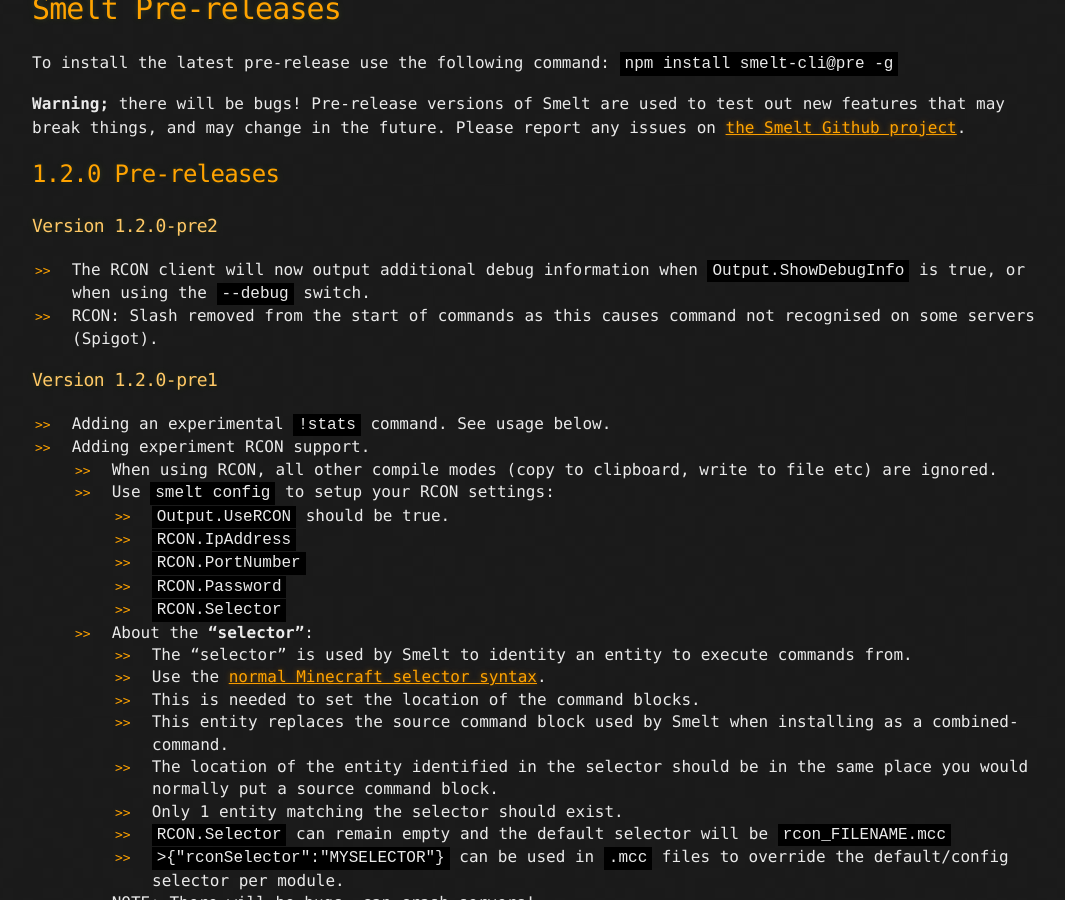
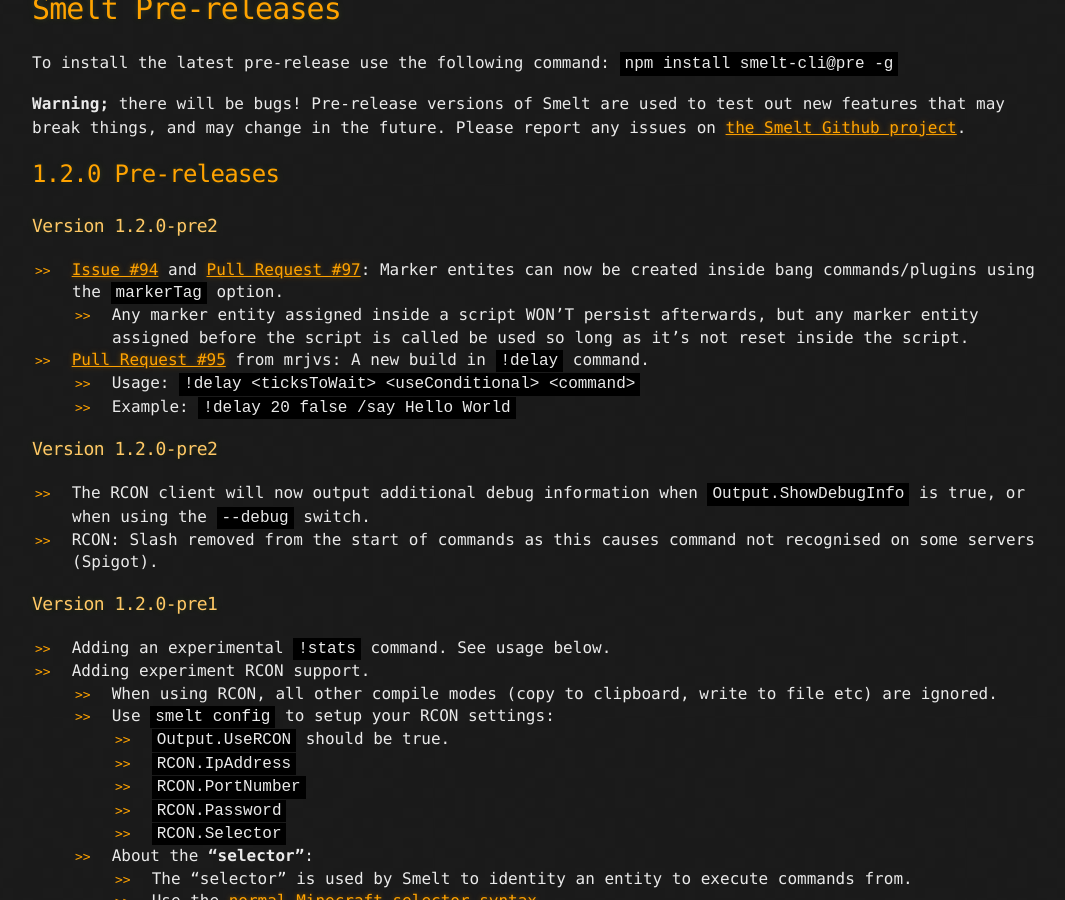
Before and after one commit to GnaspGames/Smelt, a Jekyll site: the page built from prereleases.md, in a window 1280 px wide and 900 px high, scrolled down 347 px. Shown: the whole window, without its empty margins (98-1163 px from the left). Built offline with Jekyll 4.4.1, drawn with Linux system fonts in a browser that asks for light colours.

```diff
--- a/prereleases.md
+++ b/prereleases.md
@@ -13,6 +13,16 @@
 [the Smelt Github project](https://github.com/GnaspGames/Smelt/issues/new).
 
 ## 1.2.0 Pre-releases
+
+### Version 1.2.0-pre2
+
+* [Issue #94](https://github.com/GnaspGames/Smelt/issues/94) and [Pull Request #97](https://github.com/GnaspGames/Smelt/pull/97):
+  Marker entites can now be created inside bang commands/plugins using the `markerTag` option.
+    * Any marker entity assigned inside a script WON'T persist afterwards, but any marker entity
+      assigned before the script is called be used so long as it's not reset inside the script.
+* [Pull Request #95](https://github.com/GnaspGames/Smelt/pull/95) from mrjvs: A new build in `!delay` command.
+    * Usage: `!delay <ticksToWait> <useConditional> <command>`
+    * Example: `!delay 20 false /say Hello World`
 
 ### Version 1.2.0-pre2
 
@@ -34,7 +44,7 @@
         * `RCON.Selector`
     * About the **"selector"**:
         * The "selector" is used by Smelt to identity an entity to execute commands from.
-		* Use the [normal Minecraft selector syntax](http://minecraft.gamepedia.com/Commands#Target_selectors).
+        * Use the [normal Minecraft selector syntax](http://minecraft.gamepedia.com/Commands#Target_selectors).
         * This is needed to set the location of the command blocks.
         * This entity replaces the source command block used by Smelt when installing as a combined-command.
         * The location of the entity identified in the selector should be in the same place you would normally put a source command block.
```
